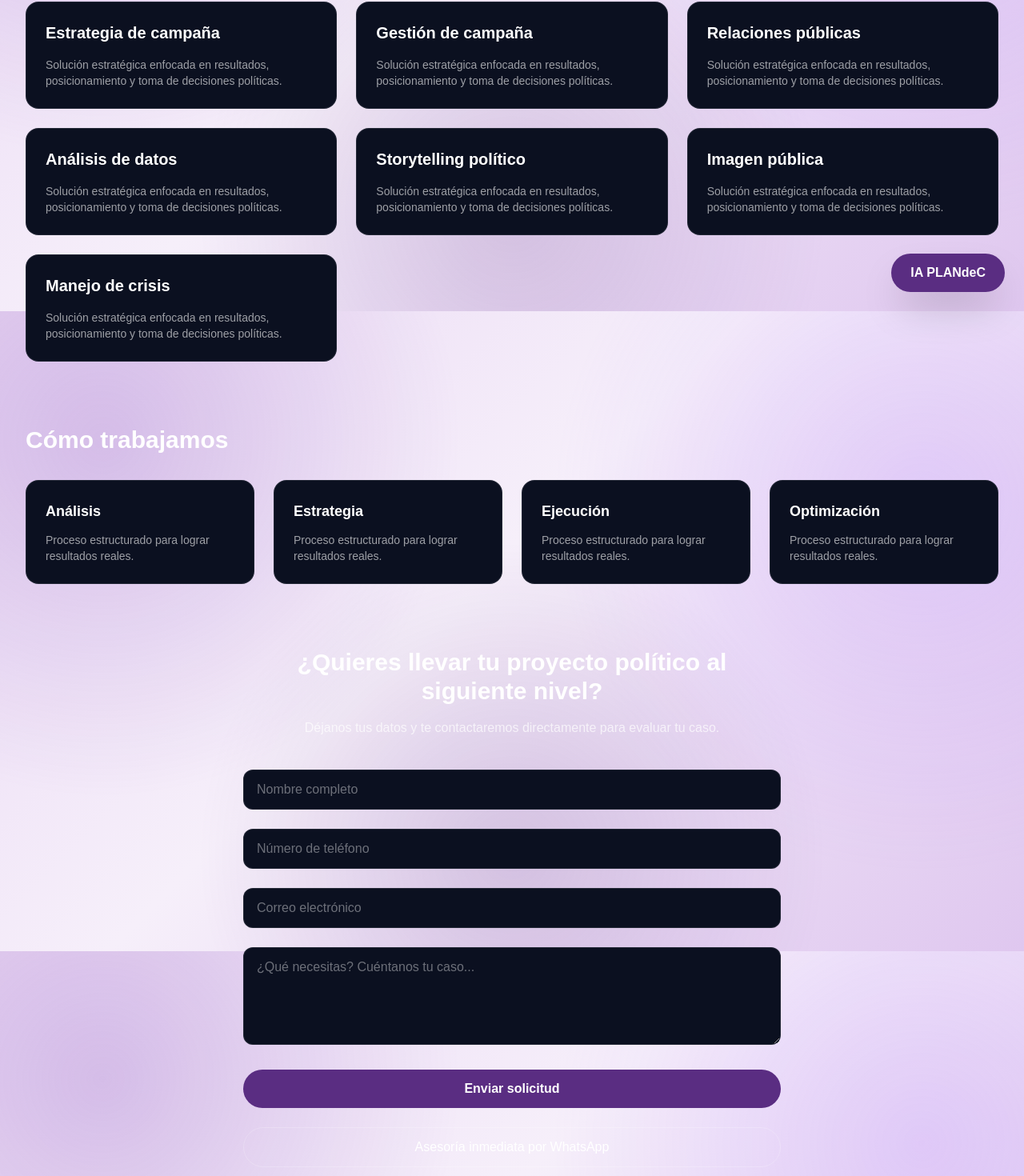
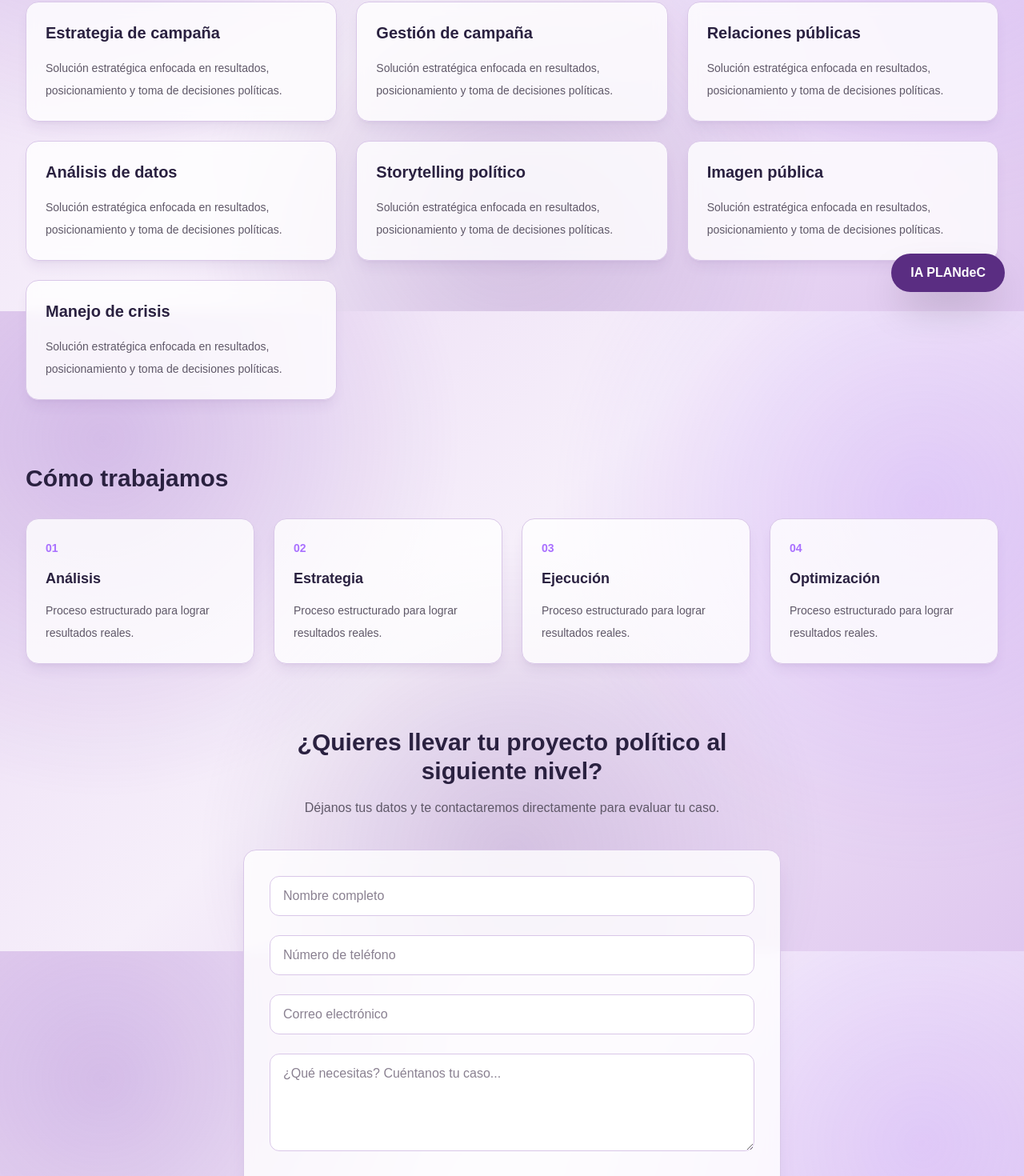
Before and after one commit to RetroCool38/plandec-web, a Next.js app: page /soluciones in a window 1280 px wide. Shown: the part 411-1881 px from the top of the page at 80% size. Built offline with nearby package versions, Linux system fonts and the light colour scheme.

Commit message:
Unifica diseño claro de soluciones y nosotros

```diff
--- a/src/app/(public)/nosotros/page.tsx
+++ b/src/app/(public)/nosotros/page.tsx
@@ -81,7 +81,7 @@ export default function NosotrosPage() {
           ].map((pillar) => (
             <div
               key={pillar.title}
-              className="rounded-2xl border border-white/10 bg-[#0B1020] p-6"
+              className="rounded-2xl border border-[#D9C7E8] bg-white/80 p-6 shadow-lg shadow-[#5A2D82]/8 backdrop-blur-sm transition hover:-translate-y-1 hover:border-[#A970FF]"
             >
               <h3 className="text-xl font-semibold text-[#2A2140]">
                 {pillar.title}
@@ -109,7 +109,7 @@ export default function NosotrosPage() {
             <Link
               key={member.slug}
               href={`/nosotros/equipo/${member.slug}`}
-              className="rounded-2xl border border-white/10 bg-[#0B1020] p-8 transition hover:scale-[1.01] hover:border-white/20"
+              className="rounded-2xl border border-[#D9C7E8] bg-white/80 p-8 shadow-lg shadow-[#5A2D82]/8 backdrop-blur-sm transition hover:-translate-y-1 hover:border-[#A970FF] hover:shadow-xl"
             >
               <div className="flex flex-col gap-6 sm:flex-row sm:items-center">
                 <img
--- a/src/app/(public)/soluciones/page.tsx
+++ b/src/app/(public)/soluciones/page.tsx
@@ -9,11 +9,11 @@ export default function SolucionesPage() {
           Soluciones
         </p>
 
-        <h1 className="mt-4 text-4xl font-bold text-white">
+        <h1 className="mt-4 text-4xl font-bold text-[#2A2140]">
           Soluciones estratégicas para campañas y posicionamiento político
         </h1>
 
-        <p className="mt-6 text-lg leading-8 text-white/70">
+        <p className="mt-6 text-lg leading-8 text-[#5F5868]">
           Diseñamos, analizamos y ejecutamos estrategias basadas en datos,
           territorio y comunicación efectiva para campañas, organizaciones e
           instituciones.
@@ -33,11 +33,11 @@ export default function SolucionesPage() {
         ].map((service) => (
           <div
             key={service}
-            className="rounded-2xl border border-white/10 bg-[#0B1020] p-6 transition hover:border-[#5A2D82]"
+            className="rounded-2xl border border-[#D9C7E8] bg-white/80 p-6 shadow-lg shadow-[#5A2D82]/8 backdrop-blur-sm transition hover:-translate-y-1 hover:border-[#A970FF] hover:shadow-xl"
           >
-            <h3 className="text-xl font-semibold text-white">{service}</h3>
+            <h3 className="text-xl font-semibold text-[#2A2140]">{service}</h3>
 
-            <p className="mt-4 text-sm text-white/60">
+            <p className="mt-4 text-sm leading-7 text-[#5F5868]">
               Solución estratégica enfocada en resultados, posicionamiento y
               toma de decisiones políticas.
             </p>
@@ -47,18 +47,19 @@ export default function SolucionesPage() {
 
       {/* PROCESO */}
       <section className="mt-20">
-        <h2 className="text-3xl font-bold text-white">Cómo trabajamos</h2>
+        <h2 className="text-3xl font-bold text-[#2A2140]">Cómo trabajamos</h2>
 
         <div className="mt-8 grid gap-6 md:grid-cols-2 xl:grid-cols-4">
           {["Análisis", "Estrategia", "Ejecución", "Optimización"].map(
-            (step) => (
+            (step, index) => (
               <div
                 key={step}
-                className="rounded-2xl border border-white/10 bg-[#0B1020] p-6"
+                className="rounded-2xl border border-[#D9C7E8] bg-white/80 p-6 shadow-lg shadow-[#5A2D82]/8"
               >
-                <h3 className="text-lg font-semibold text-white">{step}</h3>
+                <span className="text-sm font-bold text-[#A970FF]">0{index + 1}</span>
+                <h3 className="mt-3 text-lg font-semibold text-[#2A2140]">{step}</h3>
 
-                <p className="mt-3 text-sm text-white/60">
+                <p className="mt-3 text-sm leading-7 text-[#5F5868]">
                   Proceso estructurado para lograr resultados reales.
                 </p>
               </div>
@@ -70,11 +71,11 @@ export default function SolucionesPage() {
       {/* CTA + FORMULARIO */}
       <section className="mt-20">
         <div className="mx-auto max-w-2xl text-center">
-          <h2 className="text-3xl font-bold text-white">
+          <h2 className="text-3xl font-bold text-[#2A2140]">
             ¿Quieres llevar tu proyecto político al siguiente nivel?
           </h2>
 
-          <p className="mt-4 text-white/70">
+          <p className="mt-4 text-[#5F5868]">
             Déjanos tus datos y te contactaremos directamente para evaluar tu
             caso.
           </p>
@@ -84,14 +85,14 @@ export default function SolucionesPage() {
           <form
             action="https://formspree.io/f/YOUR_ID"
             method="POST"
-            className="space-y-6"
+            className="space-y-6 rounded-2xl border border-[#D9C7E8] bg-white/80 p-6 shadow-xl shadow-[#5A2D82]/10 backdrop-blur-sm sm:p-8"
           >
             <input
               type="text"
               name="nombre"
               placeholder="Nombre completo"
               required
-              className="w-full rounded-xl border border-white/10 bg-[#0B1020] px-4 py-3 text-white placeholder:text-white/40"
+              className="w-full rounded-xl border border-[#D9C7E8] bg-white px-4 py-3 text-[#2A2140] outline-none placeholder:text-[#8A8191] focus:border-[#7B3FB6] focus:ring-2 focus:ring-[#7B3FB6]/15"
             />
 
             <input
@@ -99,7 +100,7 @@ export default function SolucionesPage() {
               name="telefono"
               placeholder="Número de teléfono"
               required
-              className="w-full rounded-xl border border-white/10 bg-[#0B1020] px-4 py-3 text-white placeholder:text-white/40"
+              className="w-full rounded-xl border border-[#D9C7E8] bg-white px-4 py-3 text-[#2A2140] outline-none placeholder:text-[#8A8191] focus:border-[#7B3FB6] focus:ring-2 focus:ring-[#7B3FB6]/15"
             />
 
             <input
@@ -107,7 +108,7 @@ export default function SolucionesPage() {
               name="email"
               placeholder="Correo electrónico"
               required
-              className="w-full rounded-xl border border-white/10 bg-[#0B1020] px-4 py-3 text-white placeholder:text-white/40"
+              className="w-full rounded-xl border border-[#D9C7E8] bg-white px-4 py-3 text-[#2A2140] outline-none placeholder:text-[#8A8191] focus:border-[#7B3FB6] focus:ring-2 focus:ring-[#7B3FB6]/15"
             />
 
             <textarea
@@ -115,7 +116,7 @@ export default function SolucionesPage() {
               placeholder="¿Qué necesitas? Cuéntanos tu caso..."
               rows={4}
               required
-              className="w-full rounded-xl border border-white/10 bg-[#0B1020] px-4 py-3 text-white placeholder:text-white/40"
+              className="w-full rounded-xl border border-[#D9C7E8] bg-white px-4 py-3 text-[#2A2140] outline-none placeholder:text-[#8A8191] focus:border-[#7B3FB6] focus:ring-2 focus:ring-[#7B3FB6]/15"
             />
 
             <button
@@ -130,7 +131,7 @@ export default function SolucionesPage() {
             href="https://wa.me/3160450461?text=Hola,%20quiero%20información%20sobre%20asesoría%20política"
             target="_blank"
             rel="noreferrer"
-            className="mt-6 block rounded-full border border-white/20 py-3 text-center text-white transition hover:bg-white/10"
+            className="mt-6 block rounded-full border border-[#5A2D82] bg-white/60 py-3 text-center font-semibold text-[#5A2D82] transition hover:bg-[#F1E7F7]"
           >
             Asesoría inmediata por WhatsApp
           </a>
```
